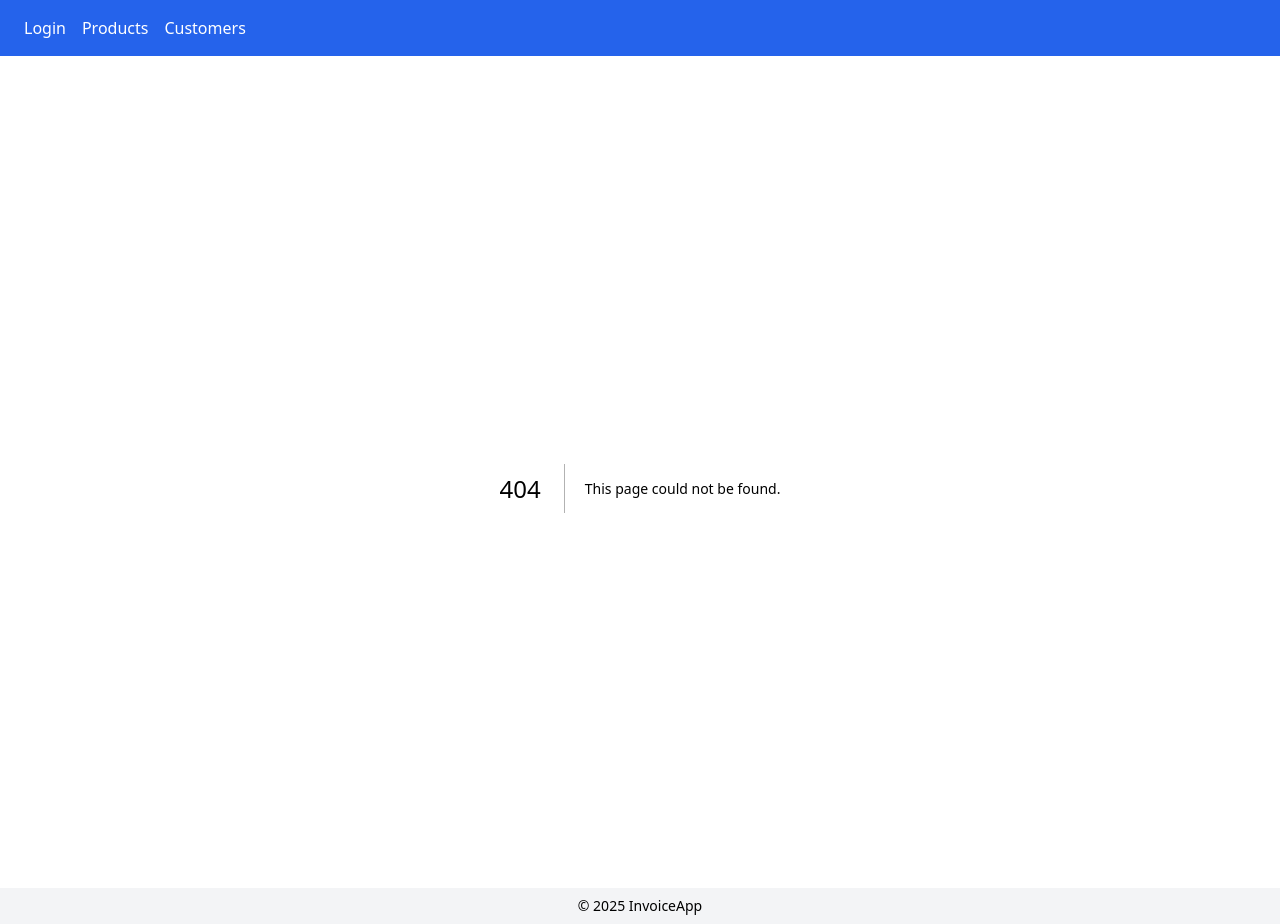
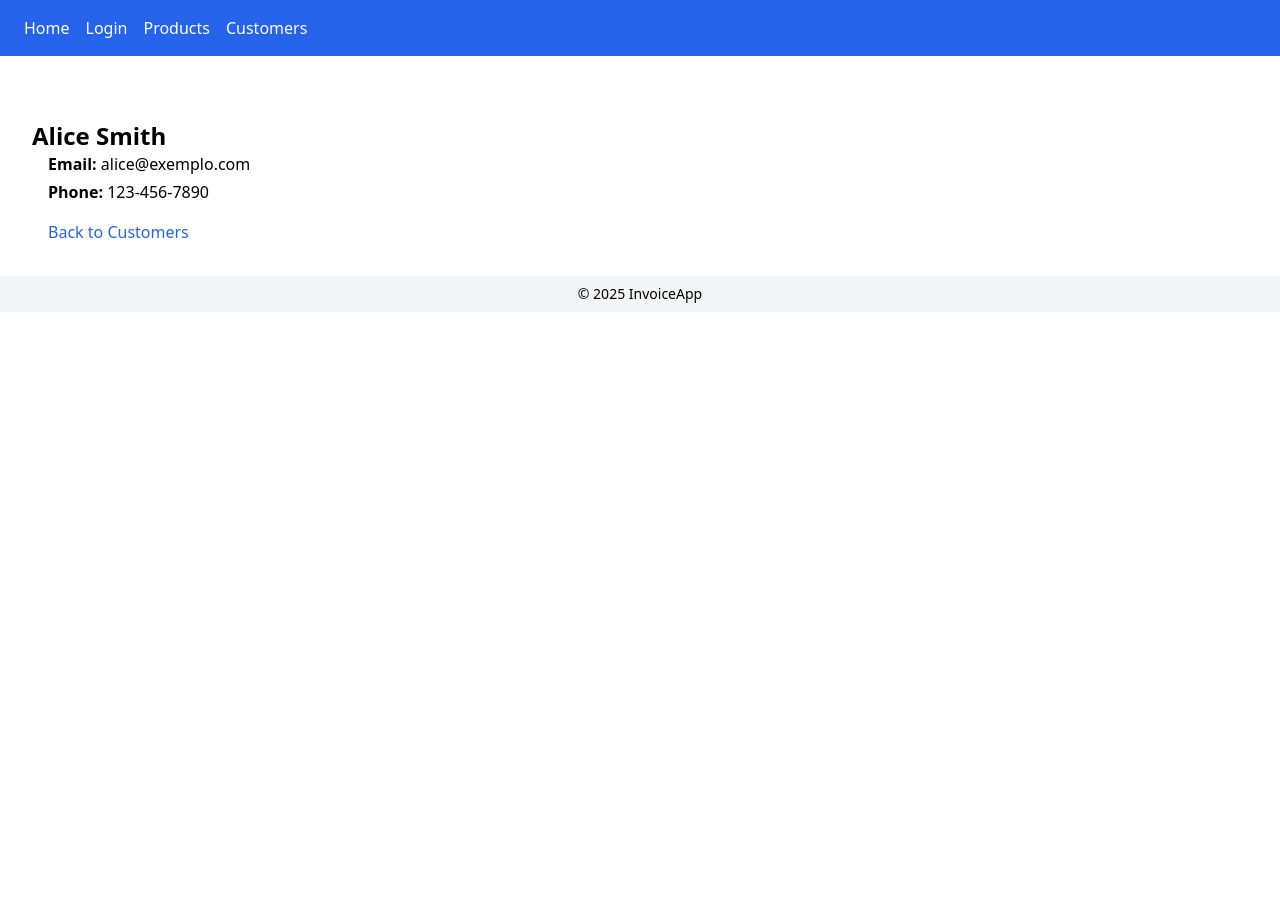
Before and after one commit to andredosreis/wdd430-group-project-01, a Next.js app in the folder project-group/: page /customers/c1 in a window 1280 px wide. Before the commit this address had no page. After the commit the page ends 800 px from the top, so only its background shows below. Built offline with nearby package versions, Linux system fonts and the light colour scheme.

Commit message:
atualizado o meeting w-05 incluindo o home njo nav orgnaizanod oo Custumer e suas rotas

```diff
--- a/project-group/src/app/components/NavBar.tsx
+++ b/project-group/src/app/components/NavBar.tsx
@@ -25,6 +25,9 @@ export function NavBar() {
     >
 
       <div className=" flex space-x-4">
+        <Link href={"/"} className="hover:underline transition-colors">
+          Home
+        </Link>
         <Link
           href="/login"
           className="hover:underline transition-colors"
--- /dev/null
+++ b/project-group/src/app/customers/[id]/page.tsx
@@ -0,0 +1,33 @@
+//src/app/customers/[id]/page.tsx
+
+import { notFound } from "next/navigation";
+import Link from "next/link";
+
+import { mockCustomers } from "@/lib/customers"; // Assuming mockCustomers is exported from a separate file
+
+export default function CustomerDetailPage({ params }: { params: { id: string } }) {
+  const customer = mockCustomers.find(cu => cu.id === params.id);
+
+  if (!customer) {
+    notFound();
+  }
+
+  return (
+    <main className="p-8 space-x-4">
+        <h1 className="text-2xl  font-semibold">
+            {customer.name}
+
+        </h1>
+        <div className="space-y-1">
+            <p><strong>Email:</strong> {customer.email}</p>
+            <p><strong>Phone:</strong> {customer.phone}</p>
+
+
+        </div>
+        <Link href="/customers" className="inline-block mt-4 text-blue-600 hover:underline">
+            Back to Customers
+        </Link>
+
+    </main>
+    );
+}
--- a/project-group/src/app/customers/page.tsx
+++ b/project-group/src/app/customers/page.tsx
@@ -1,23 +1,10 @@
+// src/app/customers/page.tsx
 "use client";
 
 import { useState } from "react";
 import Link from "next/link";
+import { mockCustomers } from "@/lib/customers";  // Assuming mockCustomers is exported from a separate file
 
-// src/app/products/page.tsx
-
-type Customer = {
-  id: string;
-  name: string;
-  email: string;
-  phone: string;
-};
-
-const mockCustomers: Customer[]= [
-    { id: "c1", name: "Alice Smith", email: "alice@exemplo.com", phone: "123-456-7890" },
-    { id: "c2", name: "Bob Johnson", email: "bob@exemplo.com", phone: "987-654-3210" },
-    { id: "c3", name: "Charlie Brown", email: "charlie@exemplo.com", phone: "555-555-5555" },
-    { id: "c4", name: "Diana Prince", email: "diana@exemplo.com", phone: "111-222-3333" }
-];
 
 export default function CustomerPage() {
     const [search, setSearch] = useState("");
@@ -40,10 +27,18 @@ export default function CustomerPage() {
       <ul className="space-y-2">
         {filtered.map(cu => (
           <li key={cu.id}>
-            <strong>{cu.name}</strong> – {cu.email} – {cu.phone}
+            <Link
+              href={`/customers/${cu.id}`}
+              className="text-blue-600 hover:underline"
+            >
+              {cu.name}
+            </Link>
+            { " - "}{cu.email}  - {cu.phone}
           </li>
         ))}
       </ul>
+
+
     </main>
   );
 }
--- /dev/null
+++ b/project-group/src/lib/customers.ts
@@ -0,0 +1,13 @@
+
+export type Customer = {
+    id: string;
+    name: string;
+    email: string;
+    phone: string;
+  };
+export const mockCustomers: Customer[] = [
+  { id: "c1", name: "Alice Smith",   email: "alice@exemplo.com",  phone: "123-456-7890" },
+  { id: "c2", name: "Bob Johnson",   email: "bob@exemplo.com",    phone: "987-654-3210" },
+  { id: "c3", name: "Charlie Brown", email: "charlie@exemplo.com",phone: "555-555-5555" },
+  { id: "c4", name: "Diana Prince",  email: "diana@exemplo.com",  phone: "111-222-3333" },
+];
```
Also changed, not shown: 1 other file (tests, documents, lock files or other folders).
